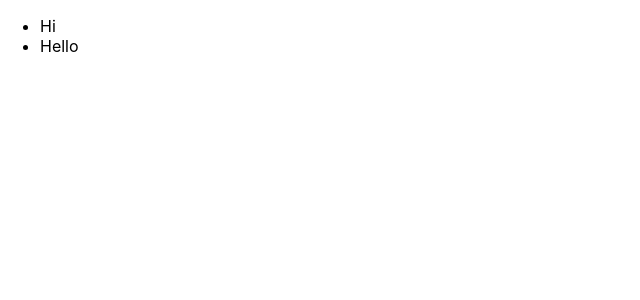
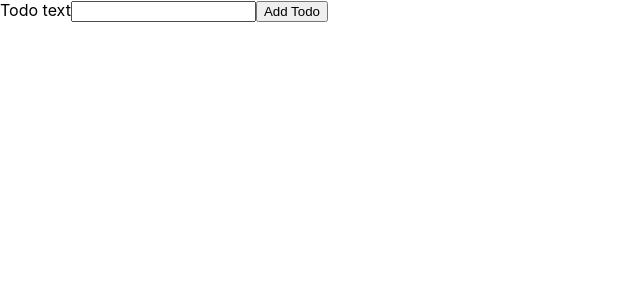
Before and after one commit to ted-jv/React-Type-Prac, a React (Create React App) app in the folder react_type_prac/: page / in a window 1280 px wide. Shown: the top 300 px of the page, without its empty margins (0-640 px from the left). Built offline with nearby package versions, Linux system fonts and the light colour scheme.

Commit message:
Feat: 추가 todo item 추가 함수
useState로 todo 관리 & addTodoHandler input 데이터 추가

```diff
--- a/react_type_prac/src/App.tsx
+++ b/react_type_prac/src/App.tsx
@@ -1,10 +1,22 @@
+import { useState } from 'react';
+import NewTodo from './components/NewTodo';
 import Todos from './components/Todos';
 import Todo from './models/todo';
 
 function App() {
-  const todos = [new Todo('Hi'), new Todo('Hello')];
+  // const todos = [new Todo('Hi'), new Todo('Hello')];
+  const [todos, setTodos] = useState<Todo[]>([]);
+
+  const addTodoHandler = (todoText: string) => {
+    const newTodo = new Todo(todoText);
+
+    setTodos(prevTodos => {
+      return prevTodos.concat(newTodo);
+    });
+  };
   return (
     <div>
+      <NewTodo onAddTodo={addTodoHandler} />
       <Todos items={todos} />
     </div>
   );
--- a/react_type_prac/src/components/NewTodo.tsx
+++ b/react_type_prac/src/components/NewTodo.tsx
@@ -1,17 +1,19 @@
 import React, { useRef } from 'react';
 
-const NewTodo = () => {
+const NewTodo: React.FC<{ onAddTodo: (text: string) => void }> = props => {
   const todoTextInputRef = useRef<HTMLInputElement>(null);
 
   const submitHandler = (e: React.FormEvent) => {
     e.preventDefault();
+    // 명확하게 값이 data || null 일 때 앞에 ! 사용한다.
+    const enteredText = todoTextInputRef.current!.value;
 
-    const enteredText = todoTextInputRef.current?.value;
-
-    if (enteredText?.trim().length === 0) {
+    if (enteredText.trim().length === 0) {
       // throw an error
       return;
     }
+
+    props.onAddTodo(enteredText);
   };
   return (
     <form onSubmit={submitHandler}>
```
